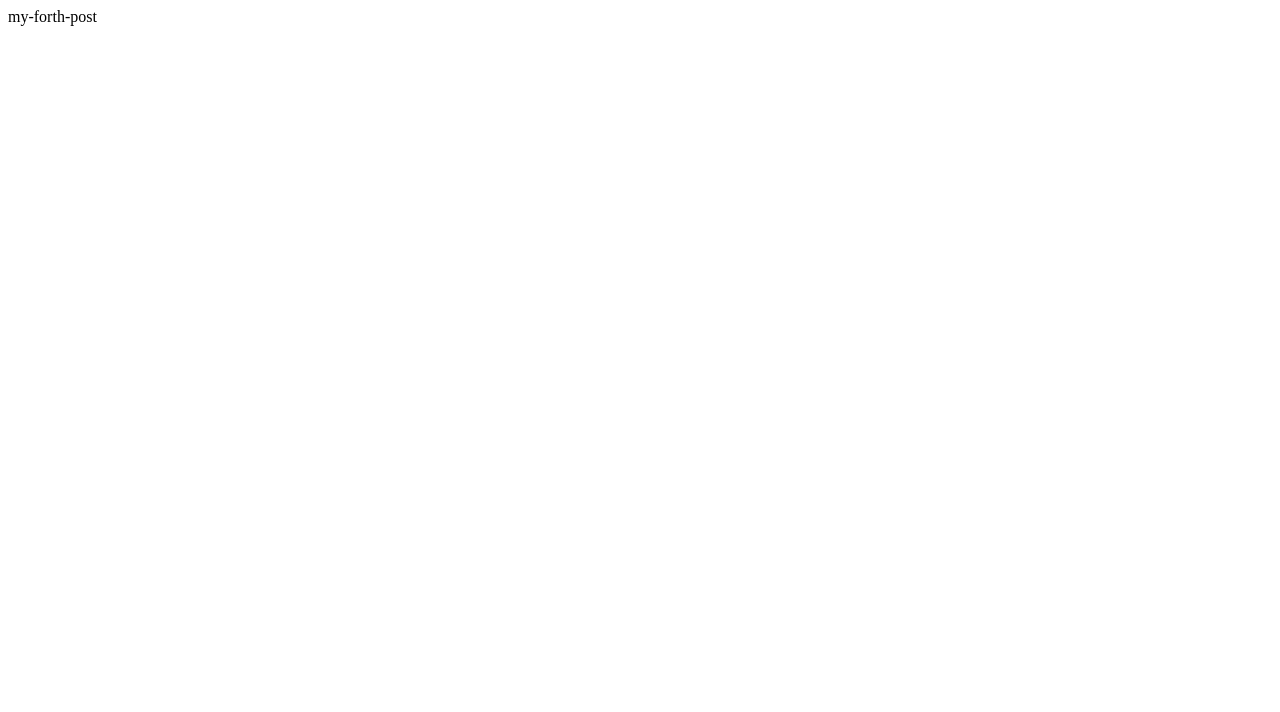
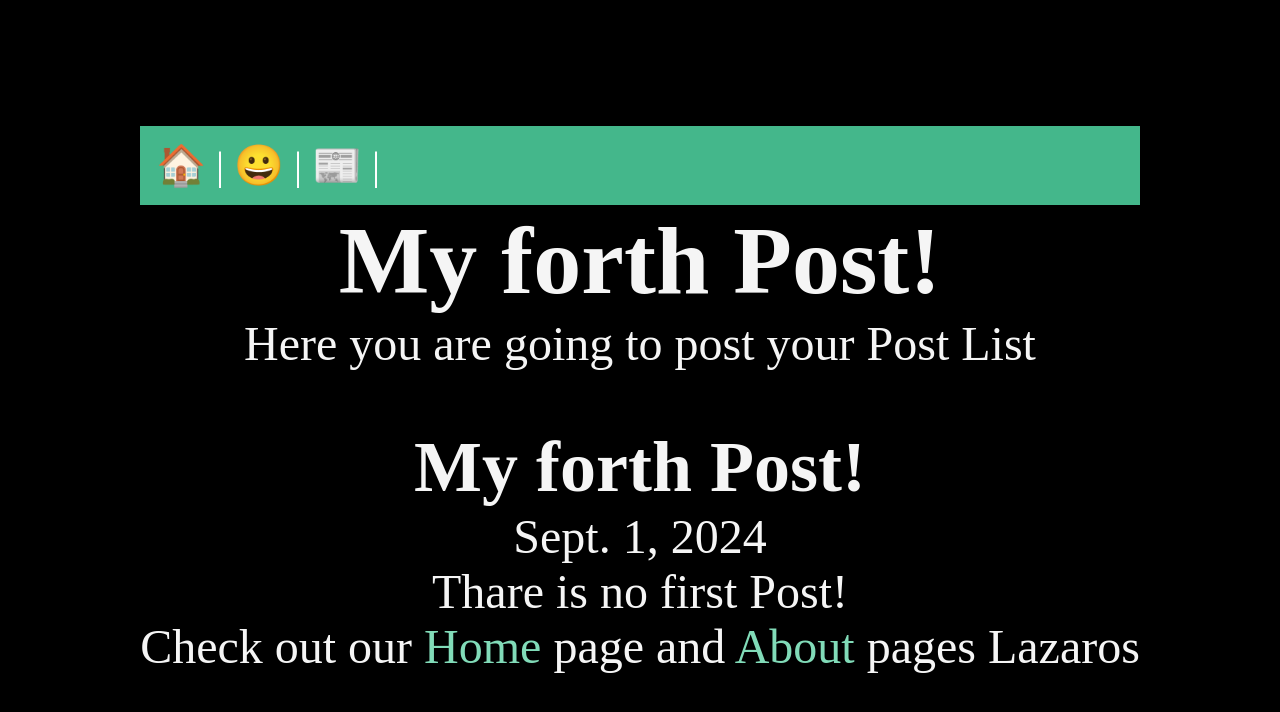
Before and after one commit to SpotlightPro/djangoProject_UserAuth, a Django app: a page that uses posts/urls.py in a window 1280 px wide. Before the commit the part shown is almost empty. Shown: the top 712 px of the page. Run offline with Django 5.2, Linux system fonts and the light colour scheme; data comes from the database, SQL or seed files in the repository.

Commit message:
Created slugs and works fine

```diff
--- /dev/null
+++ b/posts/templates/posts/post_page.html
@@ -0,0 +1,18 @@
+{% extends 'layout.html' %}
+
+{% block title %}
+   {{   post.title }}
+{% endblock %}
+
+{% block content %}
+    <h1>{{   post.title }}</h1>
+    <p>Here you are going to post your Post List</p>
+    <br />
+    <section>
+        <h1>{{ post.title }}</h1>
+        <p>{{ post.date }}</p>
+        <p>{{ post.body }}</p>
+    </section>
+
+    <p>Check out our <a href="/">Home</a> page and  <a href="/about">About</a>  pages Lazaros</p>
+{% endblock %}
--- a/posts/templates/posts/posts_list.html
+++ b/posts/templates/posts/posts_list.html
@@ -14,7 +14,7 @@
         {% for post in posts %}
         <article>
             <h2>
-                <a href="{%  url 'page' slug=post.slug %}">
+                <a href="{%  url 'posts:page' slug=post.slug %}">
                     {{ post.title }}
                 </a>
             </h2>
--- a/posts/urls.py
+++ b/posts/urls.py
@@ -1,7 +1,9 @@
 from django.urls import path
 from . import views
 
+app_name = 'posts'
+
 urlpatterns = [
-    path('', views.posts_list, name="posts"),
+    path('', views.posts_list, name="list"),
     path('<slug:slug>', views.post_page, name="page"),
 ]
--- a/posts/views.py
+++ b/posts/views.py
@@ -1,6 +1,5 @@
 from django.shortcuts import render
 from .models import Post
-from django.http import HttpResponse
 
 # Create your views here.
 def posts_list(request):
@@ -8,4 +7,5 @@ def posts_list(request):
     return render(request, 'posts/posts_list.html',{'posts':posts})
 
 def post_page(request, slug):
-    return HttpResponse(slug)
+    post = Post.objects.get(slug=slug)
+    return render(request, 'posts/post_page.html',{'post':post})
--- a/templates/layout.html
+++ b/templates/layout.html
@@ -10,9 +10,9 @@
   </head>
   <body>
     <nav>
-        <a href="/">🏠</a> |
-        <a href="/about">😀</a> |
-        <a href="{% url 'posts' %}">📰</a> |
+        <a href="/"><span role="img" arial-label="Home">🏠</span></a> |
+        <a href="/about"><span role="img" arial-label="Home">😀</span></a> |
+        <a href="{% url 'posts:list' %}"><span role="img" arial-label="Home">📰</span></a> |
     </nav>
     <main>
         {% block content %}
```
